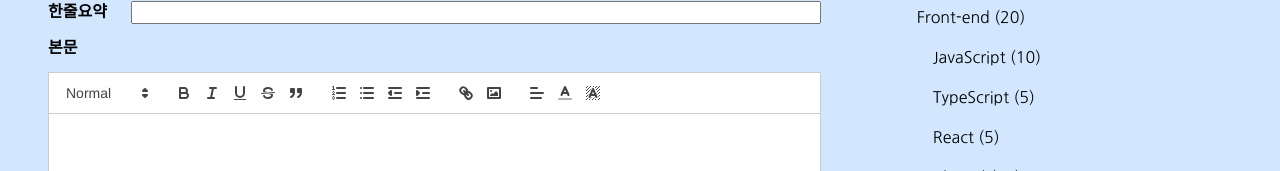
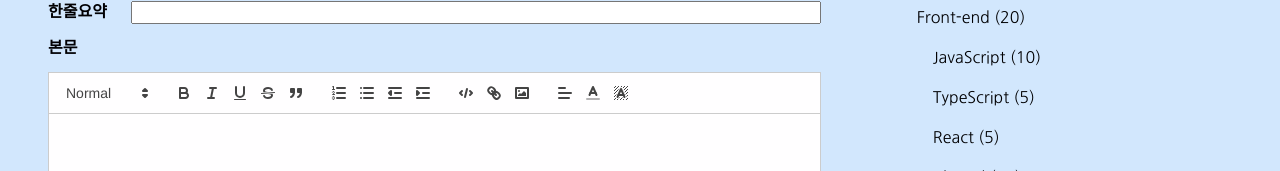
Before and after one commit to hani2057/honey-dev, a React (Vite) app in the folder front/: page /blog/register in a window 1280 px wide. Shown: the part 171-342 px from the top of the page. Built offline with nearby package versions, Linux system fonts and the light colour scheme; a web font is replaced by a local one.

Commit message:
feat: MD에디터 툴바에 코드블럭 추가

```diff
--- a/front/src/components/markdownEditor/index.tsx
+++ b/front/src/components/markdownEditor/index.tsx
@@ -1,4 +1,4 @@
-import { Dispatch, SetStateAction, useState } from "react";
+import { Dispatch, SetStateAction } from "react";
 
 import ReactQuill from "react-quill";
 import "react-quill/dist/quill.snow.css";
@@ -22,8 +22,6 @@ export const MDEditor = ({
   value,
   setValue,
 }: MDEditorProps) => {
-  // const [value, setValue] = useState("");
-
   const modules = {
     toolbar: [
       [{ header: [1, 2, 3, false] }],
@@ -34,7 +32,7 @@ export const MDEditor = ({
         { indent: "-1" },
         { indent: "+1" },
       ],
-      ["link", "image"],
+      ["code-block", "link", "image"],
       [{ align: [] }, { color: [] }, { background: [] }], // dropdown with defaults from theme
       // ["clean"],
     ],
@@ -50,6 +48,7 @@ export const MDEditor = ({
     "list",
     "bullet",
     "indent",
+    "code-block",
     "link",
     "image",
     "align",
```
